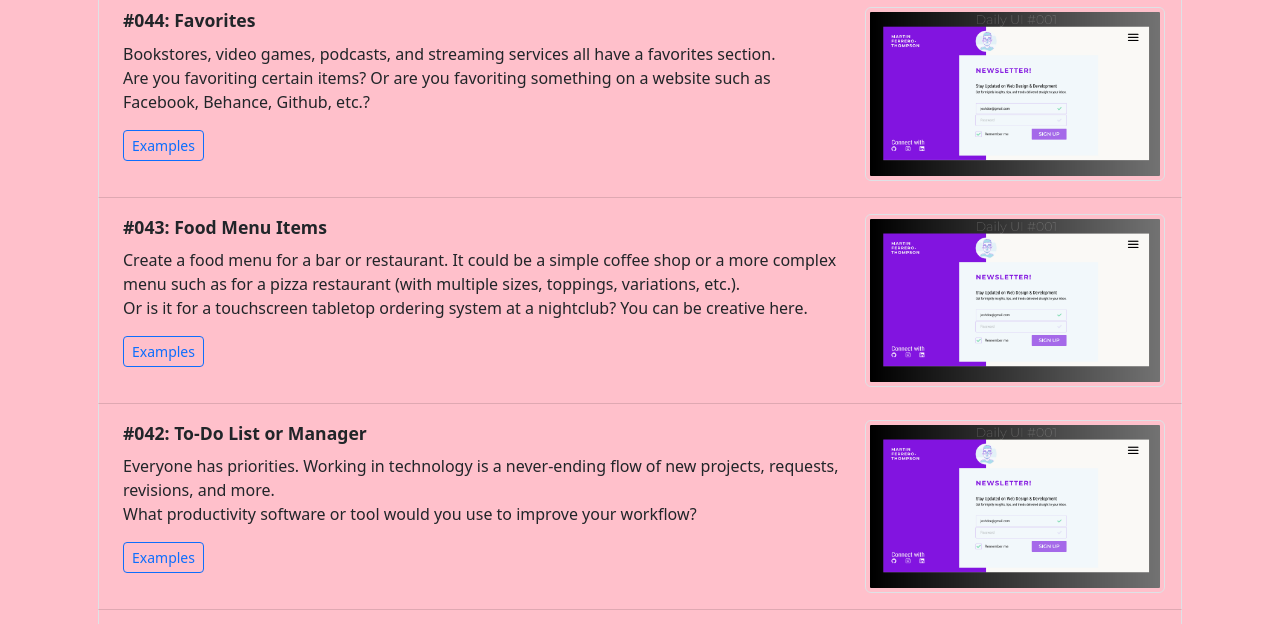
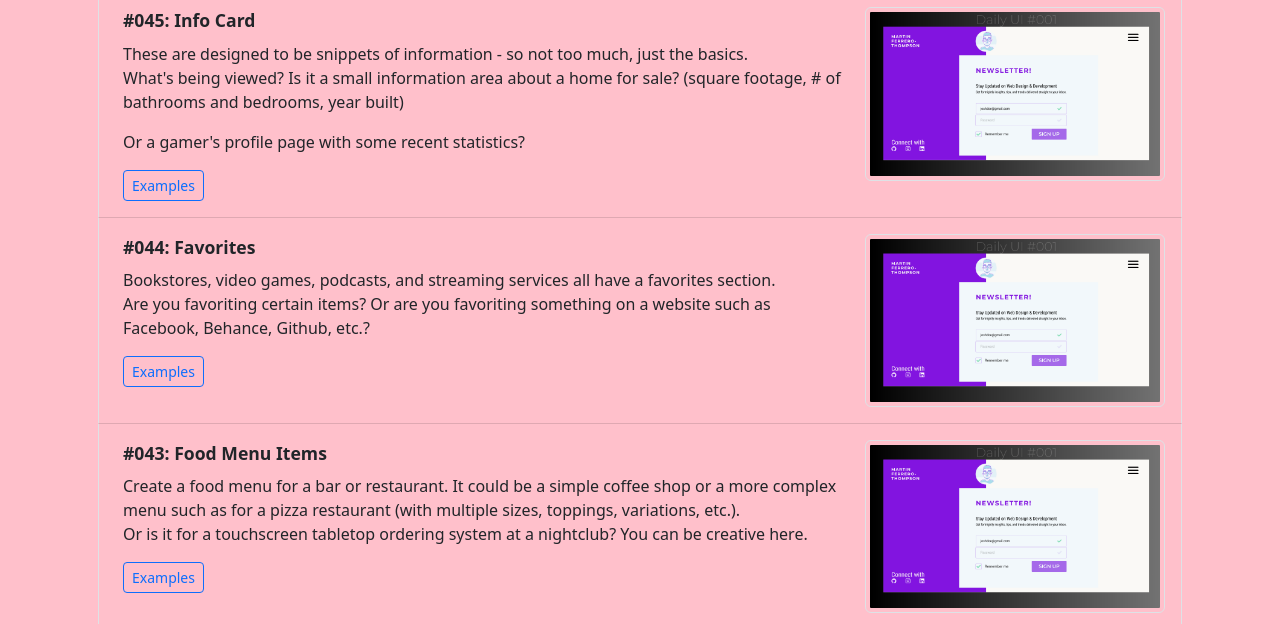
Before and after one commit to Martin-Ferrero-Thompson/dailyUI, a website built with Vite: page src/index.html in a window 1280 px wide. Shown: the part 748-1372 px from the top of the page. Built offline with nearby package versions, Linux system fonts and the light colour scheme; files whose address does not match are found by name.

Commit message:
Add #045

```diff
--- a/src/index.html
+++ b/src/index.html
@@ -33,11 +33,30 @@
 
           <li class="list-group-item d-flex justify-content-between align-items-start">
             <div class="ms-2 me-auto">
+              <div class="fw-bold">#045: Info Card</div>
+              These are designed to be snippets of information - so not too much, just the basics.
+
+              <p>What's being viewed? Is it a small information area about a home for sale? (square footage, # of bathrooms
+              and bedrooms, year built)</p>
+
+              <p>Or a gamer's profile page with some recent statistics?</p>
+              <div class="d-flex flex-column justify-content-center mt-2 align-items-start">
+                <a href="https://collectui.com/challenges/info-card" target="_blank"
+                  class="btn btn-sm btn-outline-primary">Examples</a>
+              </div>
+            </div>
+            <a href="../Day#001/index.html" target="_blank">
+              <img src="./images/Daily-001-SignUpPage.png" class="img-thumbnail" alt="Challenge Solution">
+            </a>
+          </li>
+          <li class="list-group-item d-flex justify-content-between align-items-start">
+            <div class="ms-2 me-auto">
               <div class="fw-bold">#044: Favorites</div>
               Bookstores, video games, podcasts, and streaming services all have a favorites section.
 
-              <p>Are you favoriting certain items? Or are you favoriting something on a website such as Facebook, Behance,
-              Github, etc.?</p>
+              <p>Are you favoriting certain items? Or are you favoriting something on a website such as Facebook,
+                Behance,
+                Github, etc.?</p>
               <div class="d-flex flex-column justify-content-center mt-2 align-items-start">
                 <a href="https://collectui.com/challenges/favorites" target="_blank"
                   class="btn btn-sm btn-outline-primary">Examples</a>
```
